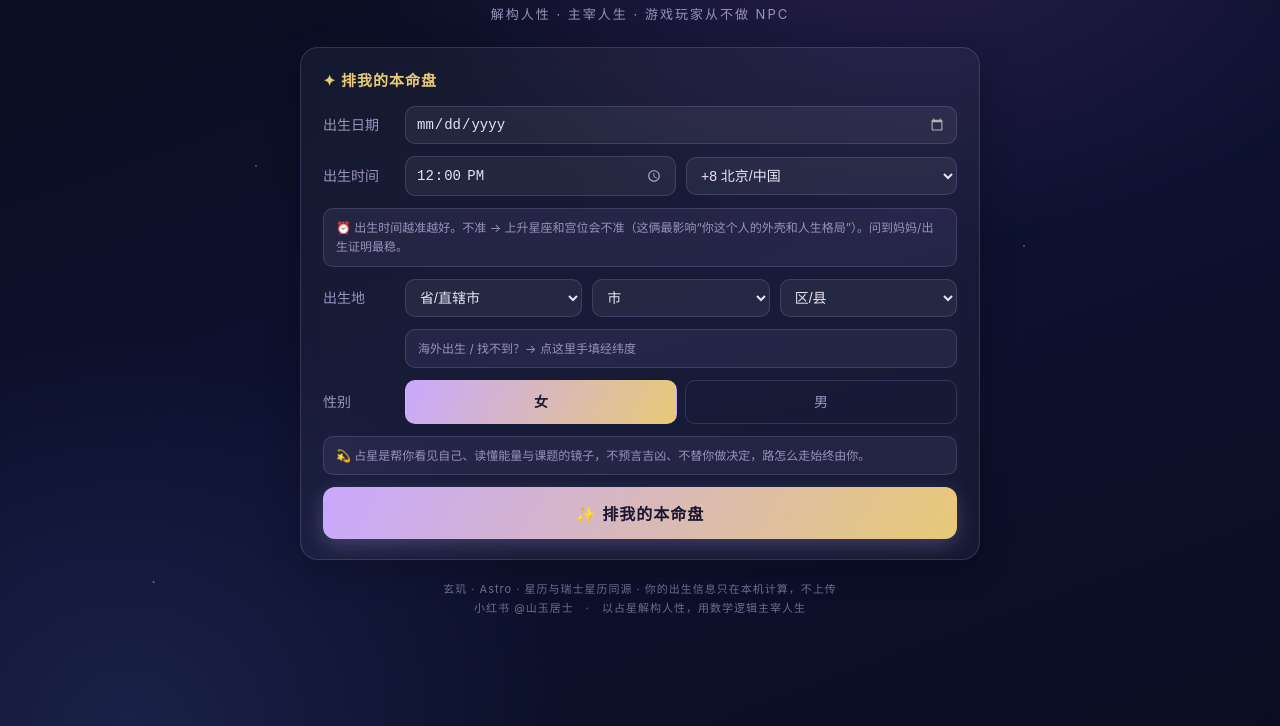
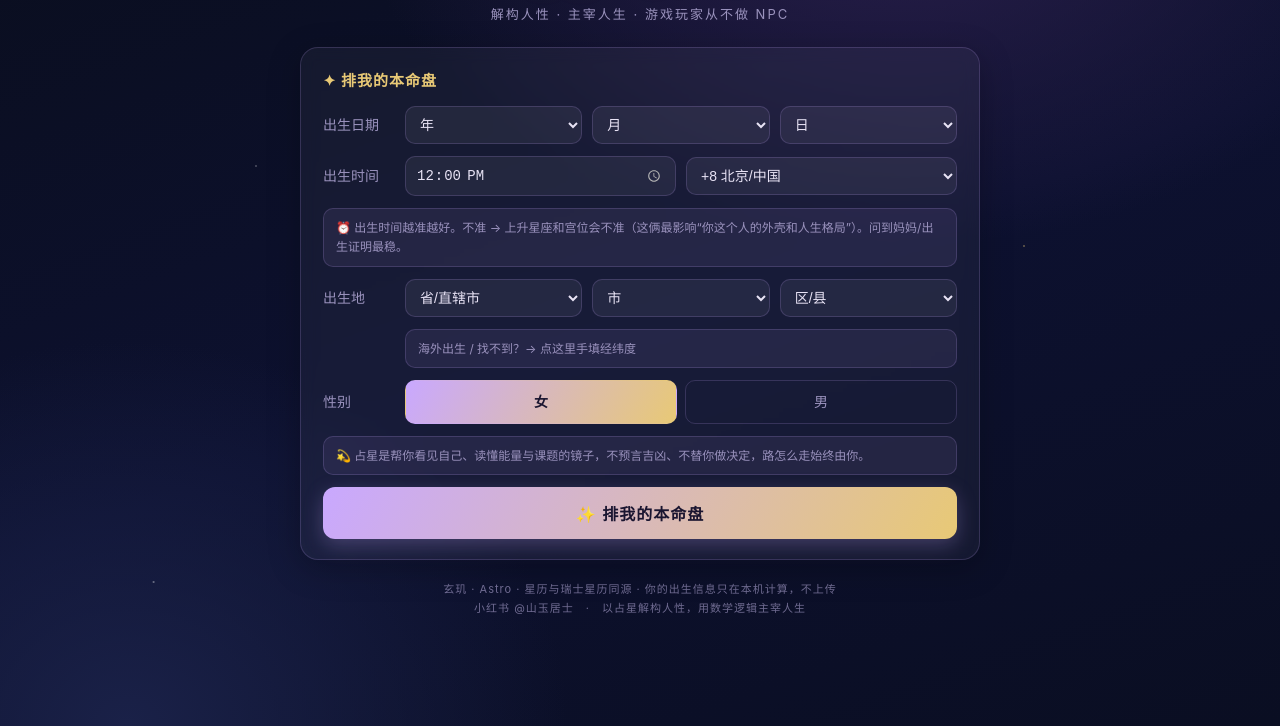
Before and after one commit to vitora1223000-maker/xuanji-astro, a website: page index.html in a window 1280 px wide. Both pictures are taken after a click on the button "✨ 排我的本命盘". Shown: the part 74-800 px from the top of the page. Drawn offline with nearby package versions, Linux system fonts and the light colour scheme.

Commit message:
日期选择器改三下拉(年/月/日,移动端友好) + 登录文案
- 出生日期 <input type=date> → 年/月/日三个select下拉(从预览部署搬,1950-2025直接滚选,不再翻日历)
- 含日数联动(选年月自动算当月天数)
- 登录浮层小字 → "输入邮箱，开启重生之门"(大标题"留一缕灵韵"保留)

Co-Authored-By: Claude Opus 4.8 <noreply@anthropic.com>

```diff
--- a/index.html
+++ b/index.html
@@ -170,7 +170,7 @@ function openLogin(){
       <div class="lg-box">
         <button class="lg-close" title="关闭">×</button>
         <div class="lg-title">✦ 留一缕灵韵</div>
-        <div class="lg-sub">留个邮箱，神仙虾方为你解读，也好记住你这张盘</div>
+        <div class="lg-sub">输入邮箱，开启重生之门</div>
         <div class="lg-step" data-step="1">
           <input class="lg-input" id="lgEmail" type="email" placeholder="你的邮箱" autocomplete="email">
           <button class="lg-btn" id="lgSend">寄出灵符</button>
@@ -482,7 +482,7 @@ function renderNatalTab(){
     <div class="card">
       <h2>✦ 排我的本命盘</h2>
       <div id="natalForm">
-        <div class="form-row"><label>出生日期</label><input type="date" id="bDate"></div>
+        <div class="form-row"><label>出生日期</label><select id="bY"></select><select id="bM"></select><select id="bD"></select></div>
         <div class="form-row"><label>出生时间</label><input type="time" id="bTime" value="12:00">
           <select id="bTz">
             <option value="8" selected>+8 北京/中国</option>
@@ -513,9 +513,27 @@ function renderNatalTab(){
     document.querySelectorAll("#bSex .opt").forEach(o=>o.onclick=()=>{document.querySelectorAll("#bSex .opt").forEach(x=>x.classList.remove("on"));o.classList.add("on");});
     document.getElementById("calcNatal").onclick=doCalcNatal;
     initCitySelect();
+    initDateSelect();
   }
   // prompt卡: natal模式下默认空着, 算完才填
   if(!natalResult) document.getElementById("prompt").textContent="排好盘后，这里会生成喂给伟大的占星师的深度解读 Prompt。";
+}
+
+// 生日：年/月/日三下拉（直接滚选，不弹iOS日历、不打勾、不退出）
+function initDateSelect(){
+  const yS=document.getElementById("bY"),mS=document.getElementById("bM"),dS=document.getElementById("bD");
+  if(!yS||yS.options.length) return;
+  const opt=(v,t)=>`<option value="${v}">${t}</option>`;
+  let yh='<option value="">年</option>'; for(let y=2025;y>=1950;y--) yh+=opt(y,y+"年");
+  let mh='<option value="">月</option>'; for(let m=1;m<=12;m++) mh+=opt(m,m+"月");
+  yS.innerHTML=yh; mS.innerHTML=mh;
+  function fillDays(){
+    const y=+yS.value||2000,m=+mS.value||1, dim=new Date(y,m,0).getDate();
+    const cur=dS.value; let dh='<option value="">日</option>';
+    for(let d=1;d<=dim;d++) dh+=opt(d,d+"日");
+    dS.innerHTML=dh; if(cur&&+cur<=dim) dS.value=cur;
+  }
+  fillDays(); yS.onchange=fillDays; mS.onchange=fillDays;
 }
 
 // 省市区三级联动
@@ -536,7 +554,9 @@ function initCitySelect(){
 }
 
 function doCalcNatal(){
-  const dateStr=document.getElementById("bDate").value, timeStr=document.getElementById("bTime").value||"12:00";
+  const _y=document.getElementById("bY").value,_m=document.getElementById("bM").value,_d=document.getElementById("bD").value;
+  const dateStr=(_y&&_m&&_d)?`${_y}-${String(_m).padStart(2,'0')}-${String(_d).padStart(2,'0')}`:"";
+  const timeStr=document.getElementById("bTime").value||"12:00";
   if(!dateStr){alert("请先填出生日期");return;}
   const [y,mo,d]=dateStr.split("-").map(Number);
   const [h,mi]=timeStr.split(":").map(Number);
```
